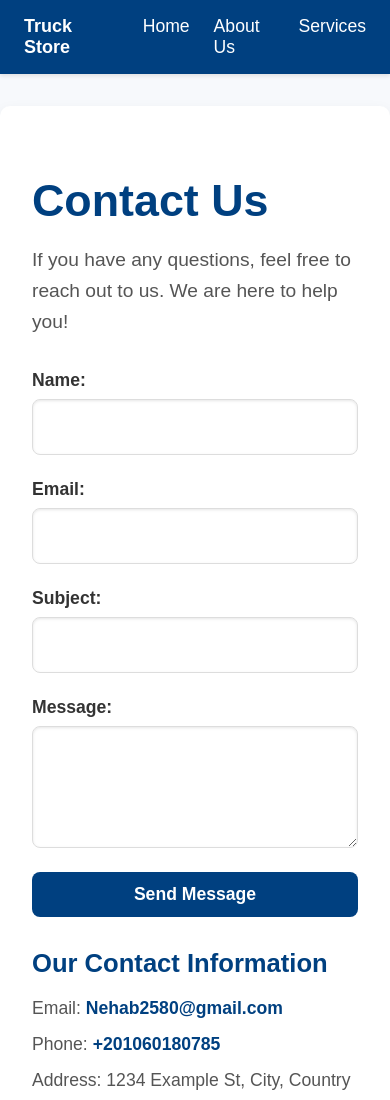
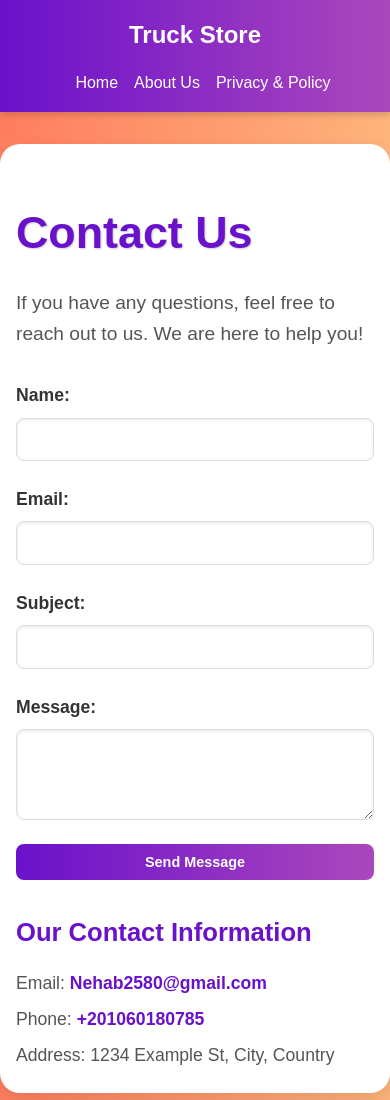
Before and after one commit to mrhoba9/truckProject, a plain HTML site: page contact.html in a window 390 px wide. Shown: the top 1100 px of the page. Drawn offline with nearby package versions, Linux system fonts and the light colour scheme.

Commit message:
Add files via upload

```diff
--- a/contact.html
+++ b/contact.html
@@ -11,28 +11,32 @@
                 font-family: "Arial", sans-serif;
                 margin: 0;
                 padding: 0;
-				background-color: #f7f9fc;
+                background: linear-gradient(to right, #ff7e5f, #feb47b);
                 color: #333;
+                line-height: 1.6;
+            }
+
+            .container {
+                max-width: 1200px;
+                margin: 0 auto;
+                padding: 0 1.5rem;
             }
 
             .header {
-				background-color: #004080;
+                background: linear-gradient(to right, #6a11cb, #ab47bc); /* Adjusted purple gradient */
                 color: white;
-				padding: 1rem 0;
-				box-shadow: 0 2px 4px rgba(0, 0, 0, 0.1);
+                padding: 1rem 1rem;
+                box-shadow: 0 2px 8px rgba(0, 0, 0, 0.2);
             }
 
             .navbar {
                 display: flex;
                 justify-content: space-between;
                 align-items: center;
-				max-width: 1200px;
-				margin: 0 auto;
-				padding: 0 1.5rem;
             }
 
             .brand {
-				font-size: 2.2rem;
+                font-size: 2.5rem;
                 font-weight: 700;
                 text-decoration: none;
                 color: white;
@@ -45,37 +49,49 @@
             .nav-links a {
                 text-decoration: none;
                 color: white;
-				margin-left: 1.5rem;
-				font-size: 1.1rem;
+                margin-left: 2rem;
+                font-size: 1.2rem;
                 font-weight: 500;
-				transition: color 0.3s ease;
+                transition: all 0.3s ease;
             }
 
             .nav-links a:hover {
-				color: #e0e0e0;
+                color: #ffd700; /* Gold */
+                border-radius: 5px;
+                opacity: 0.9;
+            }
+
+            .nav-links a:active {
+                color: #fff;
+                background-color: rgba(255, 255, 255, 0.1);
             }
 
             .main-content {
                 max-width: 900px;
                 margin: 2rem auto;
                 padding: 2rem;
-				background-color: white;
-				box-shadow: 0 8px 16px rgba(0, 0, 0, 0.1);
-				border-radius: 10px;
+                background: white;
+                box-shadow: 0 8px 20px rgba(0, 0, 0, 0.1);
+                border-radius: 20px;
+                transition: transform 0.2s ease;
+            }
+
+            .main-content:hover {
+                transform: translateY(-5px);
             }
 
             h1 {
                 font-size: 2.8rem;
                 margin-bottom: 1rem;
-				color: #004080;
+                color: #6a11cb;
                 font-weight: 700;
+                text-shadow: 1px 1px 2px rgba(0, 0, 0, 0.2);
             }
 
             .contact-us p {
                 font-size: 1.2rem;
                 margin-bottom: 2rem;
                 color: #555;
-				line-height: 1.6;
             }
 
             .contact-form {
@@ -97,7 +113,7 @@
                 border: 1px solid #ddd;
                 border-radius: 8px;
                 font-size: 1.2rem;
-				font-weight: 700;
+                font-weight: 500;
                 color: #333;
                 box-shadow: inset 0 1px 3px rgba(0, 0, 0, 0.1);
                 transition: border-color 0.3s ease, box-shadow 0.3s ease;
@@ -105,26 +121,30 @@
 
             .contact-form input:focus,
             .contact-form textarea:focus {
-				border-color: #004080;
+                border-color: #6a11cb;
                 outline: none;
-				box-shadow: 0 0 5px rgba(0, 64, 128, 0.3);
+                box-shadow: 0 0 5px rgba(106, 17, 203, 0.5);
             }
 
             .contact-form button {
                 padding: 0.75rem;
-				background-color: #004080;
+                background-image: linear-gradient(to right, #6a11cb, #ab47bc); /* Adjusted purple gradient */
                 color: white;
                 border: none;
                 border-radius: 8px;
                 cursor: pointer;
                 font-size: 1.1rem;
                 font-weight: 600;
-				transition: background-color 0.3s ease, transform 0.2s ease;
+                transition: all 0.3s ease-in-out;
             }
 
             .contact-form button:hover {
-				background-color: #003366;
+                background-image: linear-gradient(to right, #5a0faa, #833691);
                 transform: scale(1.05);
+            }
+
+            .contact-form button:active {
+                background-image: linear-gradient(to right, #2d0757, #481e50);
             }
 
             .contact-info {
@@ -133,7 +153,7 @@
 
             .contact-info h2 {
                 font-size: 1.6rem;
-				color: #004080;
+                color: #6a11cb;
                 margin-bottom: 1rem;
                 font-weight: 600;
             }
@@ -141,23 +161,22 @@
             .contact-info p {
                 font-size: 1.1rem;
                 margin: 0.5rem 0;
-				line-height: 1.6;
             }
 
             .contact-info a {
-				color: #004080;
+                color: #6a11cb;
                 text-decoration: none;
                 font-weight: 600;
-				transition: color 0.3s ease;
+                transition: color 0.3s ease, text-decoration 0.3s ease;
             }
 
             .contact-info a:hover {
-				color: #003366;
+                color: #ab47bc; /* Lighter purple */
                 text-decoration: underline;
             }
 
             .footer {
-				background-color: #004080;
+                background: linear-gradient(to right, #6a11cb, #ab47bc); /* Adjusted purple gradient */
                 color: white;
                 text-align: center;
                 height: 100px;
@@ -169,23 +188,84 @@
                 width: 100%;
                 box-shadow: 0 -2px 4px rgba(0, 0, 0, 0.1);
             }
-			@media (max-width: 767px) {
+
+            .footer p {
+                font-size: 1rem;
+            }
+
+            @media (max-width: 1200px) {
+                .container {
+                    padding: 0 1rem;
+                }
+
+                .main-content {
+                    padding: 1.5rem;
+                }
+            }
+
+            @media (max-width: 992px) {
                 .brand {
-					font-size: 18px;
+                    font-size: 1.8rem;
+                }
+
+                .nav-links a {
+                    margin-left: 1rem;
+                    font-size: 1rem;
+                }
+            }
+
+            @media (max-width: 768px) {
+                .navbar {
+                    flex-direction: column;
+                }
+
+                .nav-links {
+                    margin-top: 1rem;
+                }
+
+                .contact-form input,
+                .contact-form textarea {
+                    font-size: 1rem;
+                }
+
+                .main-content {
+                    padding: 1rem;
+                }
+
+                .contact-form button {
+                    font-size: 1rem;
+                }
+            }
+
+            @media (max-width: 576px) {
+                .brand {
+                    font-size: 1.5rem;
+                }
+
+                .contact-form input,
+                .contact-form textarea {
+                    font-size: 0.9rem;
+                    padding: 0.8rem;
+                }
+
+                .contact-form button {
+                    font-size: 0.9rem;
+                    padding: 0.6rem;
                 }
             }
         </style>
+
+
 		<header class="header">
 			<nav class="navbar">
 				<a href="index.html" class="brand">Truck Store</a>
 				<div class="nav-links">
-					<a href="index.html">Home</a>
-					<a href="about.html">About Us</a>
-					<a href="services.html">Services</a>
+					<a href="truck.html">Home</a>
+					<a href="truck.html">About Us</a>
+					<a href="privacy.html">Privacy & Policy</a>
 				</div>
 			</nav>
 		</header>
-
 		<main class="main-content">
 			<section class="contact-us">
 				<h1>Contact Us</h1>
@@ -235,10 +315,12 @@
 					subject: document.getElementById("subject").value,
 					message: document.getElementById("message").value,
 				};
-
 				emailjs.send("service_7t6qkdw", "template_rky15p4", params).then(
 					function (response) {
-						alert("Email sent!");
+						let button = document.querySelector(".contact-form button");
+						button.style.backgroundColor = "red";
+						button.textContent = "Message Sent!";
+						button.disabled = true;
 					},
 					function (error) {
 						console.log("Failed to send email", error);
```
Lines whose indentation alone changed are shown as unchanged.
